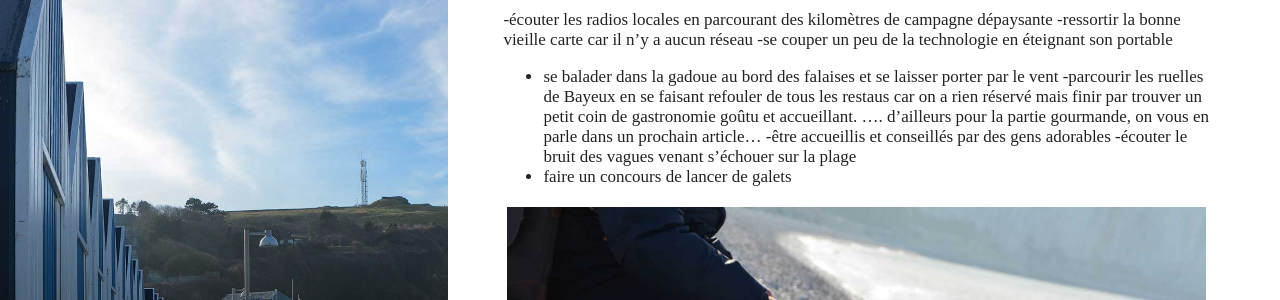
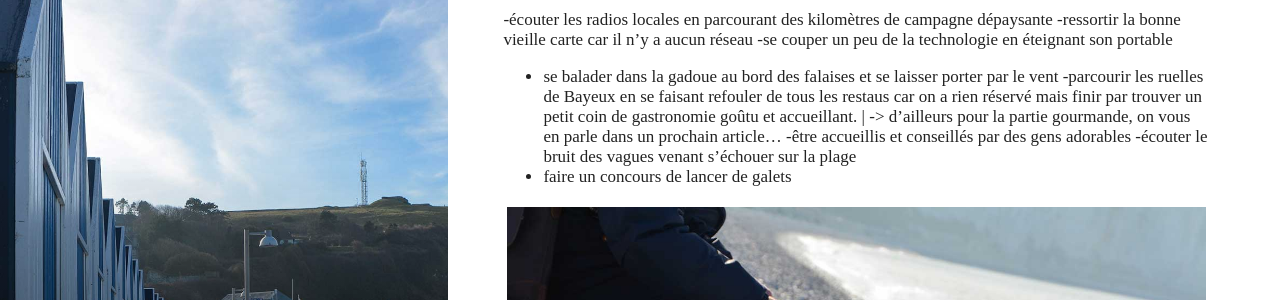
Before and after one commit to FlorentD/cairatuverras.github.io, a Jekyll site: the page built from _posts/2017-02-14-week-end-normandie_1.md, in a window 1280 px wide and 900 px high, scrolled down 8085 px. Shown: the part 193-493 px from the top of the window. Built offline with Jekyll 4.4.1, drawn with Linux system fonts in a browser that asks for light colours; comment, search, counter and statistics services are not loaded.

```diff
--- a/_posts/2017-02-14-week-end-normandie_1.md
+++ b/_posts/2017-02-14-week-end-normandie_1.md
@@ -99,7 +99,7 @@ On vous laisse découvrir leur charmante demeure ….
 -se couper un peu de la technologie en éteignant son portable
 - se balader dans la gadoue au bord des falaises et se laisser porter par le vent
 -parcourir les ruelles de Bayeux en se faisant refouler de tous les restaus car on a rien réservé mais finir par trouver un petit coin de gastronomie goûtu  et accueillant.
-…. d’ailleurs pour la partie gourmande, on vous en parle dans un prochain article...
+| -> d’ailleurs pour la partie gourmande, on vous en parle dans un prochain article...
 -être accueillis et conseillés par des gens adorables
 -écouter le bruit des vagues venant s’échouer sur la plage
 - faire un concours de lancer de galets
```
